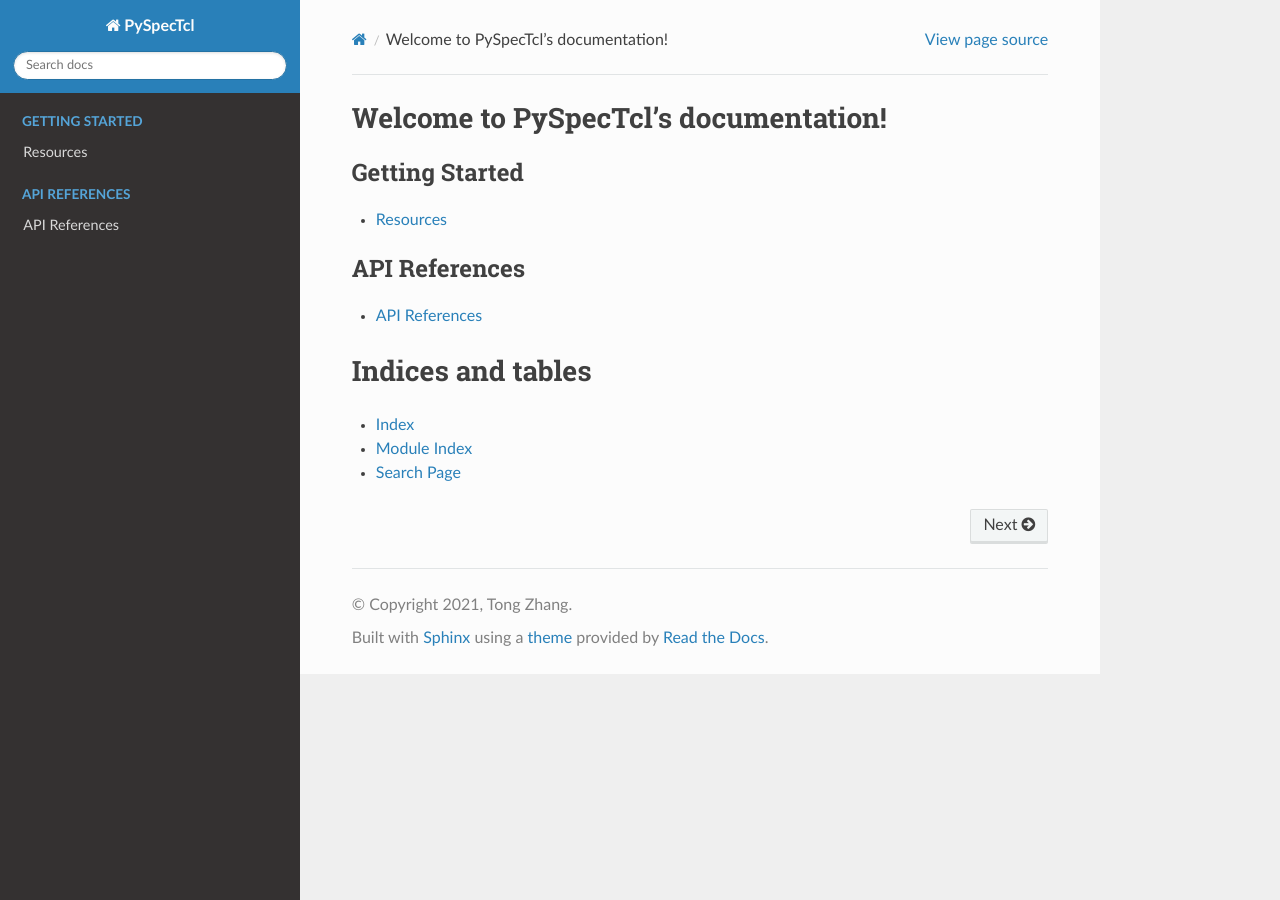
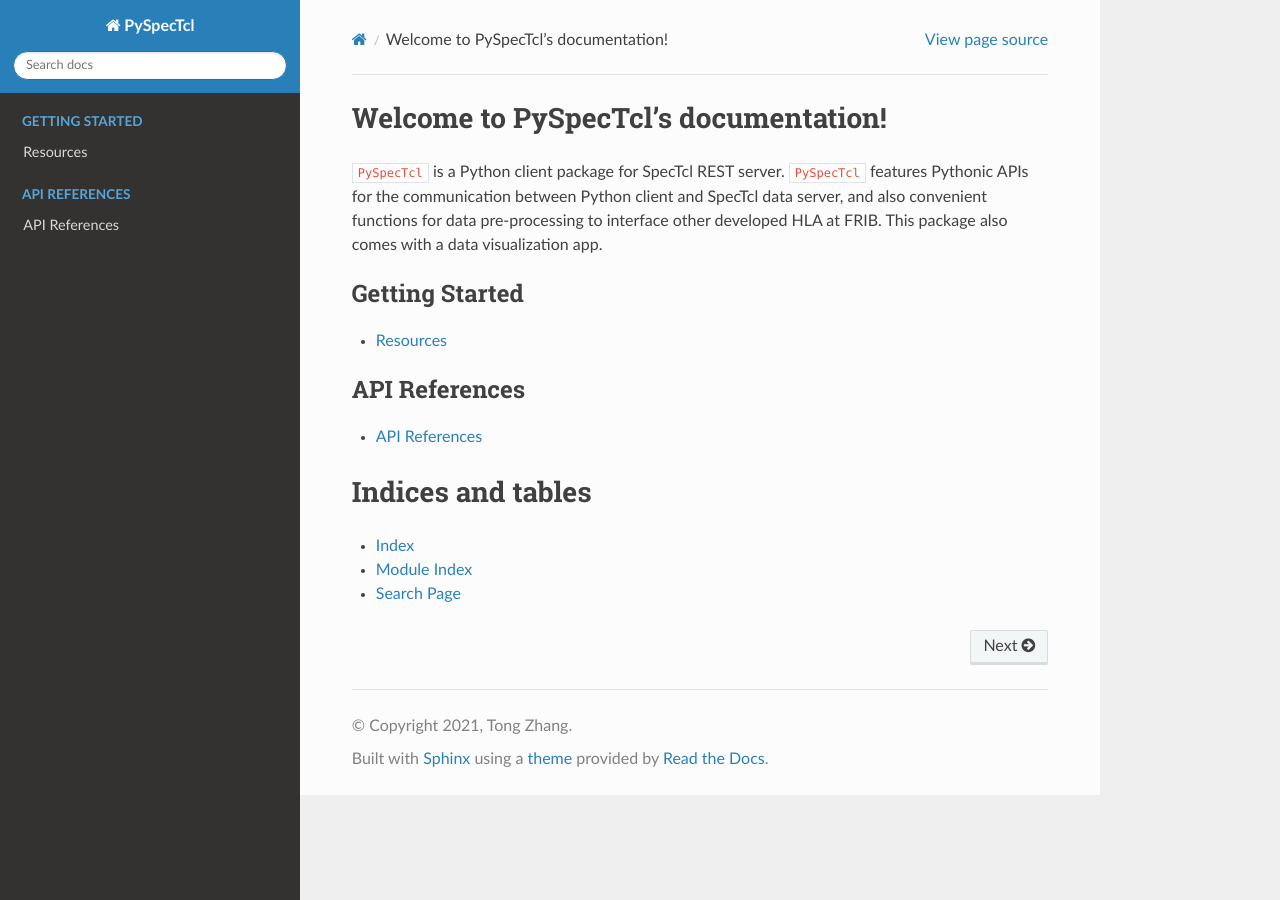
Before and after one commit to zhangt58/PySpecTcl, a Sphinx documentation site: the page built from doc/source/index.rst, in a window 1280 px wide. Built offline with Sphinx 7.4.7 and the Read the Docs theme 2.0.0, drawn with Linux system fonts in a browser that asks for light colours; the version number is read from the project's files by our own code.

Commit message:
DOC: Update index page.

```diff
--- a/doc/source/index.rst
+++ b/doc/source/index.rst
@@ -5,6 +5,12 @@
 
 Welcome to PySpecTcl's documentation!
 =====================================
+
+``PySpecTcl`` is a Python client package for SpecTcl REST server.
+``PySpecTcl`` features Pythonic APIs for the communication between Python
+client and SpecTcl data server, and also convenient functions for data
+pre-processing to interface other developed HLA at FRIB. This package also
+comes with a data visualization app.
 
 .. toctree::
    :maxdepth: 2
```
